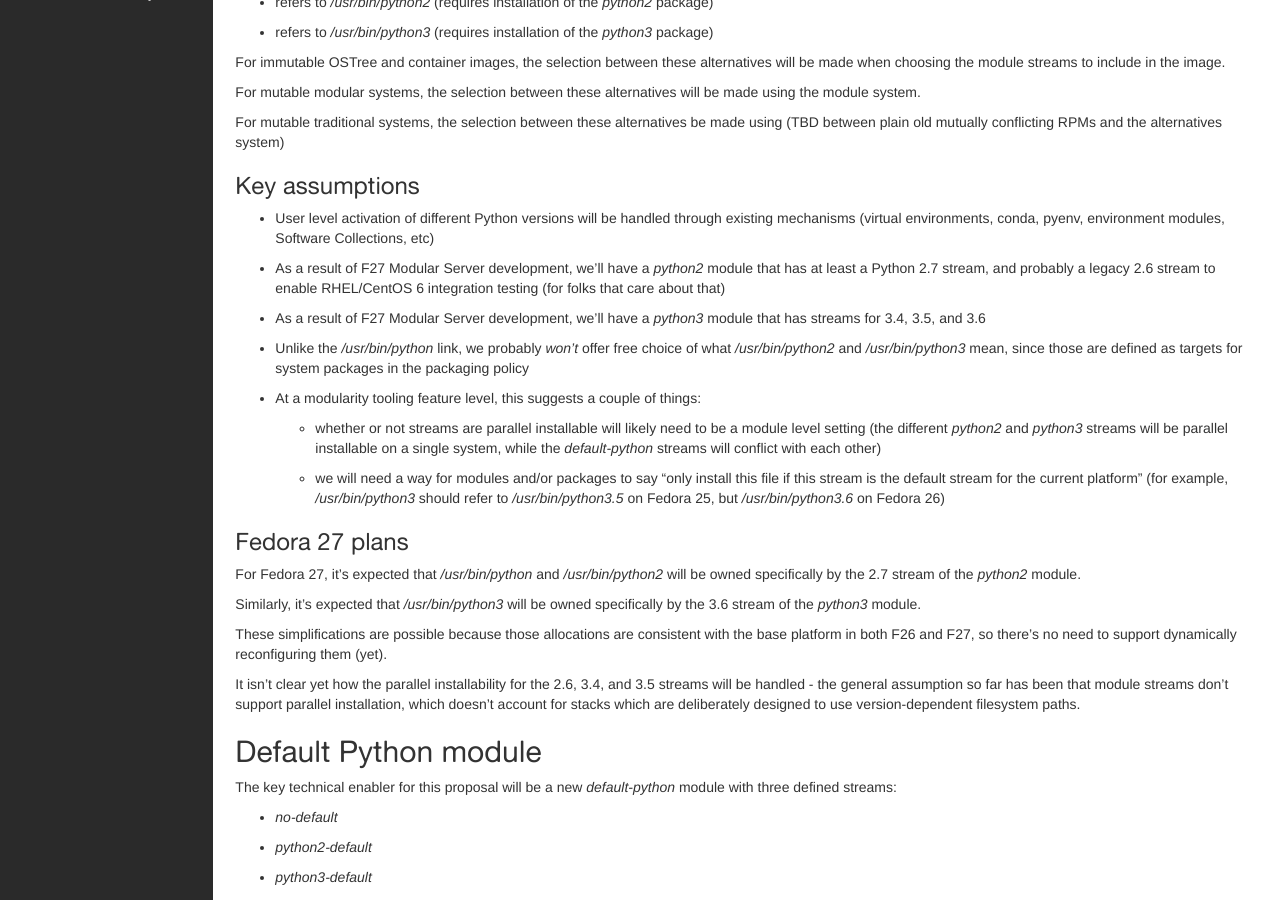
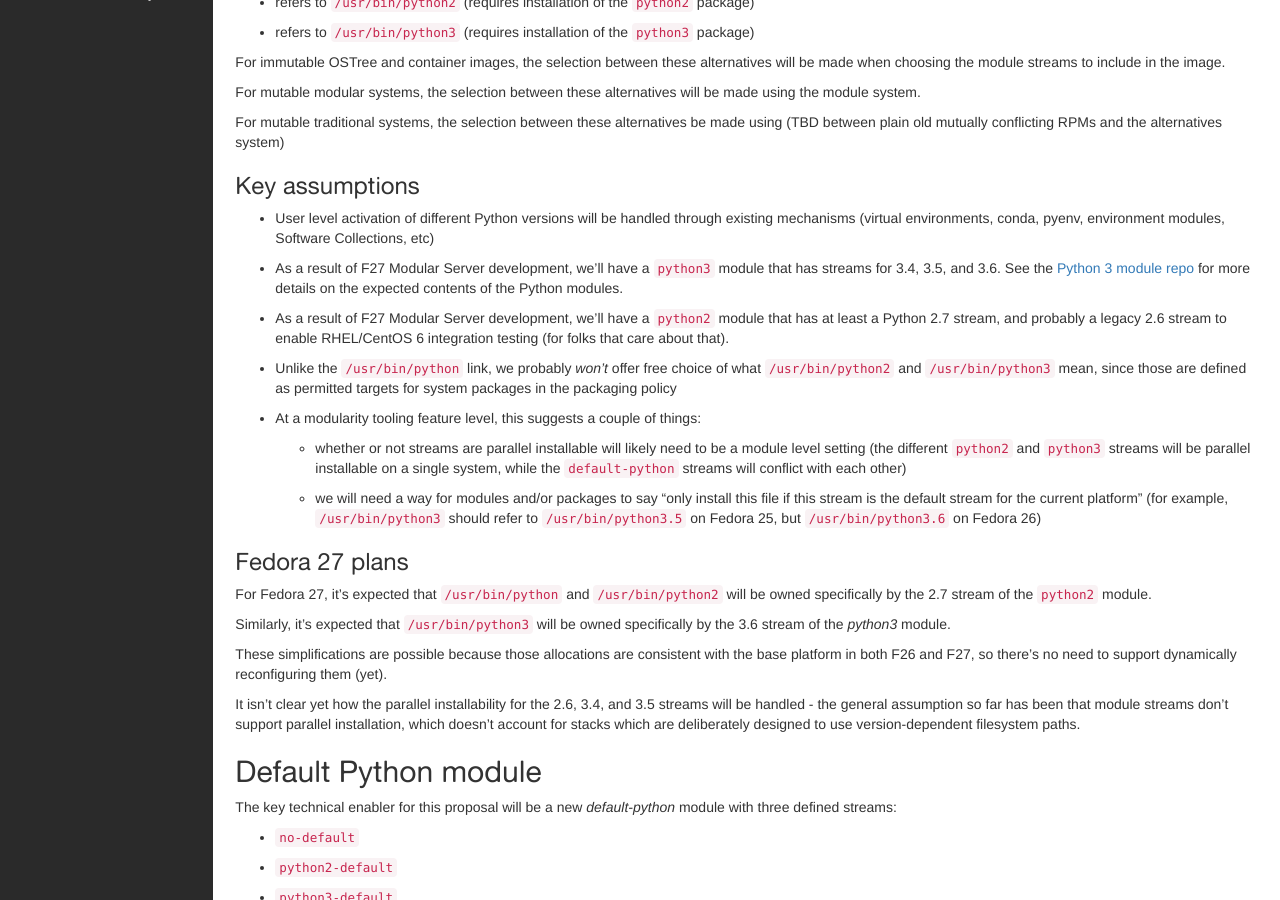
Before and after one commit to fedora-python/fedora-python, a Sphinx documentation site: the page built from docs/plans/default-python-module.rst, in a window 1280 px wide and 900 px high, scrolled down 489 px. Built offline with Sphinx 7.4.7, drawn with Linux system fonts in a browser that asks for light colours.

Commit message:
Update default-python plan
- fix markup missed in the Markdown -> ReST conversion
- add a link to the Python 3 module repo

```diff
--- a/docs/plans/default-python-module.rst
+++ b/docs/plans/default-python-module.rst
@@ -5,18 +5,18 @@
 ----------
 
 From Fedora 23 to Fedora 27, Fedora has offered two community supported
-configurations for the `/usr/bin/python` symlink:
+configurations for the ``/usr/bin/python`` symlink:
 
 * absent (giving the default "interpreter not found" error from the shebang handler)
-* installed and refers to `/usr/bin/python2` (as part of the `python2` package)
+* installed and refers to ``/usr/bin/python2`` (as part of the ``python2`` package)
 
 For Fedora 28, the aim will instead be to offer the following 3 options:
 
 * reports a custom error message explaining how to select either the Python 2
   stack or the Python 3 stack via either the script shebang line or the system
   configuration
-* refers to `/usr/bin/python2` (requires installation of the `python2` package)
-* refers to `/usr/bin/python3` (requires installation of the `python3` package)
+* refers to ``/usr/bin/python2`` (requires installation of the ``python2`` package)
+* refers to ``/usr/bin/python3`` (requires installation of the ``python3`` package)
 
 For immutable OSTree and container images, the selection between these
 alternatives will be made when choosing the module streams to include in the
@@ -35,33 +35,36 @@
 * User level activation of different Python versions will be handled through
   existing mechanisms (virtual environments, conda, pyenv, environment modules,
   Software Collections, etc)
-* As a result of F27 Modular Server development, we'll have a `python2` module
+* As a result of F27 Modular Server development, we'll have a ``python3`` module
+  that has streams for 3.4, 3.5, and 3.6. See the `Python 3 module repo`_ for
+  more details on the expected contents of the Python modules.
+* As a result of F27 Modular Server development, we'll have a ``python2`` module
   that has at least a Python 2.7 stream, and probably a legacy 2.6 stream to
-  enable RHEL/CentOS 6 integration testing (for folks that care about that)
-* As a result of F27 Modular Server development, we'll have a `python3` module
-  that has streams for 3.4, 3.5, and 3.6
-* Unlike the `/usr/bin/python` link, we probably *won't* offer free choice of
-  what `/usr/bin/python2` and `/usr/bin/python3` mean, since those are defined
-  as targets for system packages in the packaging policy
+  enable RHEL/CentOS 6 integration testing (for folks that care about that).
+* Unlike the ``/usr/bin/python`` link, we probably *won't* offer free choice of
+  what ``/usr/bin/python2`` and ``/usr/bin/python3`` mean, since those are
+  defined as permitted targets for system packages in the packaging policy
 * At a modularity tooling feature level, this suggests a couple of things:
 
   * whether or not streams are parallel installable will likely need to be a
-    module level setting (the different `python2` and `python3` streams will be
-    parallel installable on a single system, while the `default-python` streams
-    will conflict with each other)
+    module level setting (the different ``python2`` and ``python3`` streams will
+    be parallel installable on a single system, while the ``default-python``
+    streams will conflict with each other)
   * we will need a way for modules and/or packages to say "only install this
     file if this stream is the default stream for the current platform"
-    (for example, `/usr/bin/python3` should refer to `/usr/bin/python3.5`
-    on Fedora 25, but `/usr/bin/python3.6` on Fedora 26)
+    (for example, ``/usr/bin/python3`` should refer to ``/usr/bin/python3.5``
+    on Fedora 25, but ``/usr/bin/python3.6`` on Fedora 26)
+
+.. _Python 3 module repo: https://github.com/modularity-modules/python3
 
 Fedora 27 plans
 ~~~~~~~~~~~~~~~
 
-For Fedora 27, it's expected that `/usr/bin/python` and `/usr/bin/python2` will
-be owned specifically by the 2.7 stream of the `python2` module.
+For Fedora 27, it's expected that ``/usr/bin/python`` and ``/usr/bin/python2``
+will be owned specifically by the 2.7 stream of the ``python2`` module.
 
-Similarly, it's expected that `/usr/bin/python3` will be owned specifically by
-the 3.6 stream of the `python3` module.
+Similarly, it's expected that ``/usr/bin/python3`` will be owned specifically
+by the 3.6 stream of the `python3` module.
 
 These simplifications are possible because those allocations are consistent with
 the base platform in both F26 and F27, so there's no need to support
@@ -78,29 +81,29 @@
 The key technical enabler for this proposal will be a new `default-python`
 module with three defined streams:
 
-* `no-default`
-* `python2-default`
-* `python3-default`
+* ``no-default``
+* ``python2-default``
+* ``python3-default``
 
-The `no-default` stream will depend solely on the Platform module, and define
-`/usr/bin/python` as a script that reports an error like the following:
+The ``no-default`` stream will depend solely on the Platform module, and define
+``/usr/bin/python`` as a script that reports an error like the following:
 
-   `/usr/bin/python` is not configured on this system. Please specify either
-   `/usr/bin/python2` or `/usr/bin/python3` as appropriate in the script header,
-   or else reconfigure the system to use one of those by default.
+   ``/usr/bin/python`` is not configured on this system. Please specify either
+   ``/usr/bin/python2`` or ``/usr/bin/python3`` as appropriate in the script
+   header, or else reconfigure the system to use one of those by default.
 
-The `python2-default` stream will depend on the platform's default Python 2
-stream, and define `/usr/bin/python` as a symlink to `/usr/bin/python2`.
+The ``python2-default`` stream will depend on the platform's default Python 2
+stream, and define ``/usr/bin/python`` as a symlink to ``/usr/bin/python2``.
 
-The `python3-default` stream will depend on the platform's default Python 3
-stream, and define `/usr/bin/python` as a symlink to `/usr/bin/python3`.
+The ``python3-default`` stream will depend on the platform's default Python 3
+stream, and define ``/usr/bin/python`` as a symlink to ``/usr/bin/python3``.
 
 Handling non-modular systems
 ----------------------------
 
 For immutable OSTree and container images, and for mutable modular systems,
-the desired `/usr/bin/python` behaviour can be chosen by selecting the
-appropriate stream for the `default-python` module.
+the desired ``/usr/bin/python`` behaviour can be chosen by selecting the
+appropriate stream for the ``default-python`` module.
 
 However, there still needs to be a suitable way of enabling this configurability
 for systems that are using a traditional "flat" RPM management approach.
@@ -109,15 +112,15 @@
 ~~~~~~~~~~~~~~~~~~~~~~~~~
 
 The simplest option to *generate* would likely be mutually conflicting RPMs,
-with `default-python-no-default`, `default-python-python2-default`, and
-`default-python-python3-default` all added to the flat repository.
+with ``default-python-no-default``, ``default-python-python2-default``, and
+``default-python-python3-default`` all added to the flat repository.
 
 Only one of these RPMs could be installed at a time. Switching the configured
 default would be a matter of uninstalling the current default (if any), and
 then installing the appropriate RPM for the desired target.
 
 New default Python options (e.g. PyPy, PyPy3) would be added by defining
-appropriate update streams in the `default-python` module and regenerating
+appropriate update streams in the ``default-python`` module and regenerating
 the flattened traditional repo.
 
 Alternatives system
```
